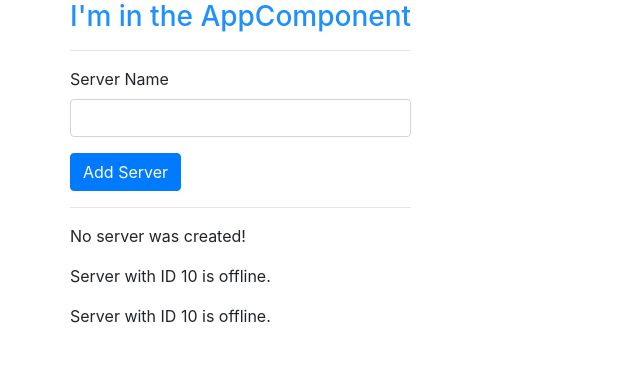
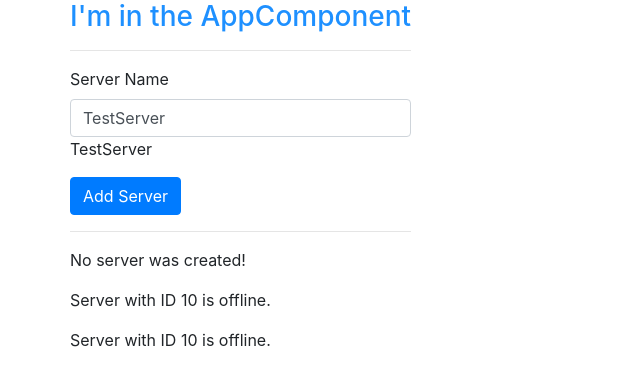
Before and after one commit to sheepsort/angular-practice, an Angular app: page / in a window 1280 px wide. Shown: the top 386 px of the page, without its empty margins (0-640 px from the left). Built offline with nearby package versions, Linux system fonts and the light colour scheme.

Commit message:
Add basic two-way binding

```diff
--- a/src/app/app.module.ts
+++ b/src/app/app.module.ts
@@ -1,4 +1,5 @@
 import { BrowserModule } from '@angular/platform-browser';
+import { FormsModule } from '@angular/forms';
 import { NgModule } from '@angular/core';
 
 import { AppComponent } from './app.component';
@@ -12,7 +13,8 @@ import { ServersComponent } from './servers/servers.component';
     ServersComponent
   ],
   imports: [
-    BrowserModule
+    BrowserModule,
+    FormsModule
   ],
   providers: [],
   bootstrap: [AppComponent]
--- a/src/app/servers/servers.component.html
+++ b/src/app/servers/servers.component.html
@@ -1,8 +1,16 @@
 <label>Server Name</label>
+<!--One-way binding of method to input:-->
+<!-- <input
+    type="text"
+    class="form-control"
+    (input)="onUpdateServerName($event)"
+    > -->
+
+<!--Using two-way binding instead of traditional binding-->
 <input
     type="text"
     class="form-control"
-    (input)="onUpdateServerName($event)"
+    [(ngModel)]="serverName"
     >
 <p>{{ serverName }}</p>
 <button
--- a/src/app/servers/servers.component.ts
+++ b/src/app/servers/servers.component.ts
@@ -9,7 +9,7 @@ export class ServersComponent implements OnInit {
 
   allowNewServer = false;
   serverCreationStatus = 'No server was created!';
-  serverName = '';
+  serverName = 'TestServer';
 
   constructor() {
     setTimeout(() => {
@@ -24,10 +24,12 @@ export class ServersComponent implements OnInit {
     this.serverCreationStatus = 'Server was created!';
   }
 
+  /* commenting this block out as we've switched to two-way binding.
   onUpdateServerName(event: Event) {
     // casting input to type HTML Input Element to enable TS to compile
     // using "as __" suffix instead of <__> prefix to satisfy our linter's rules
     this.serverName = (event.target as HTMLInputElement).value;
   }
+  */
 
 }
```
